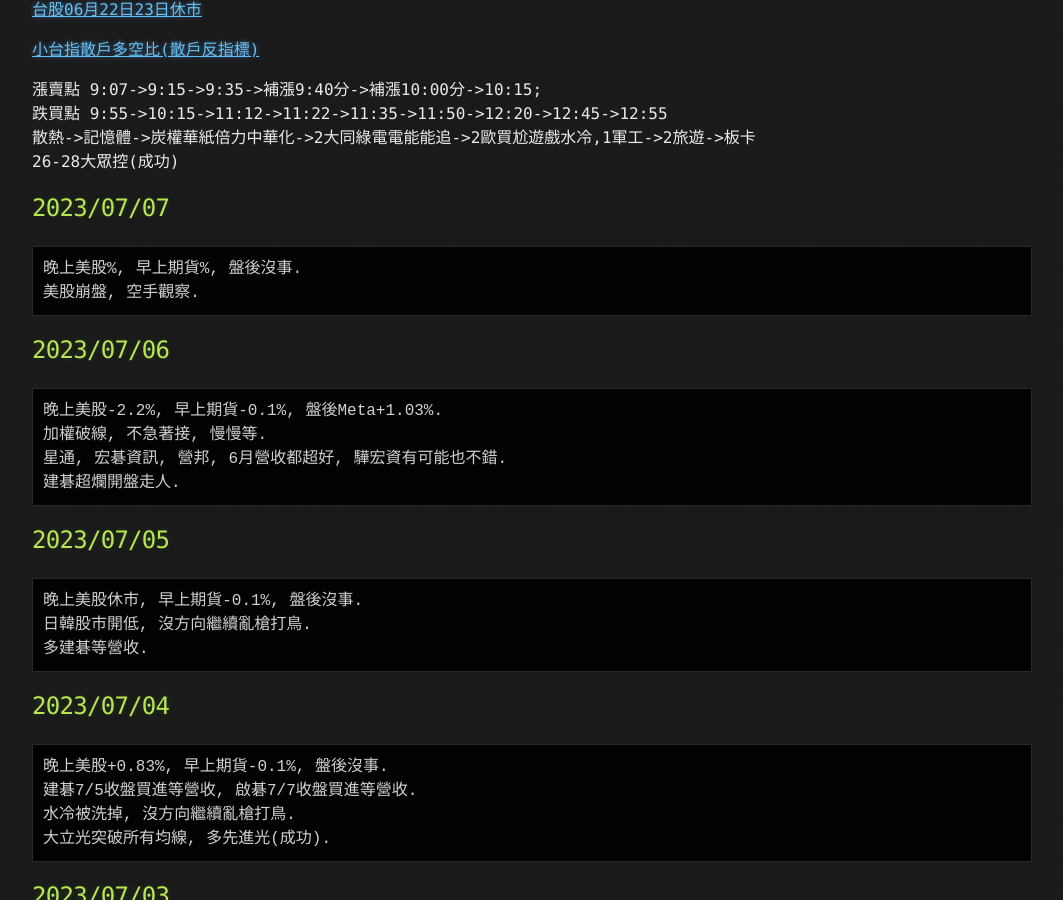
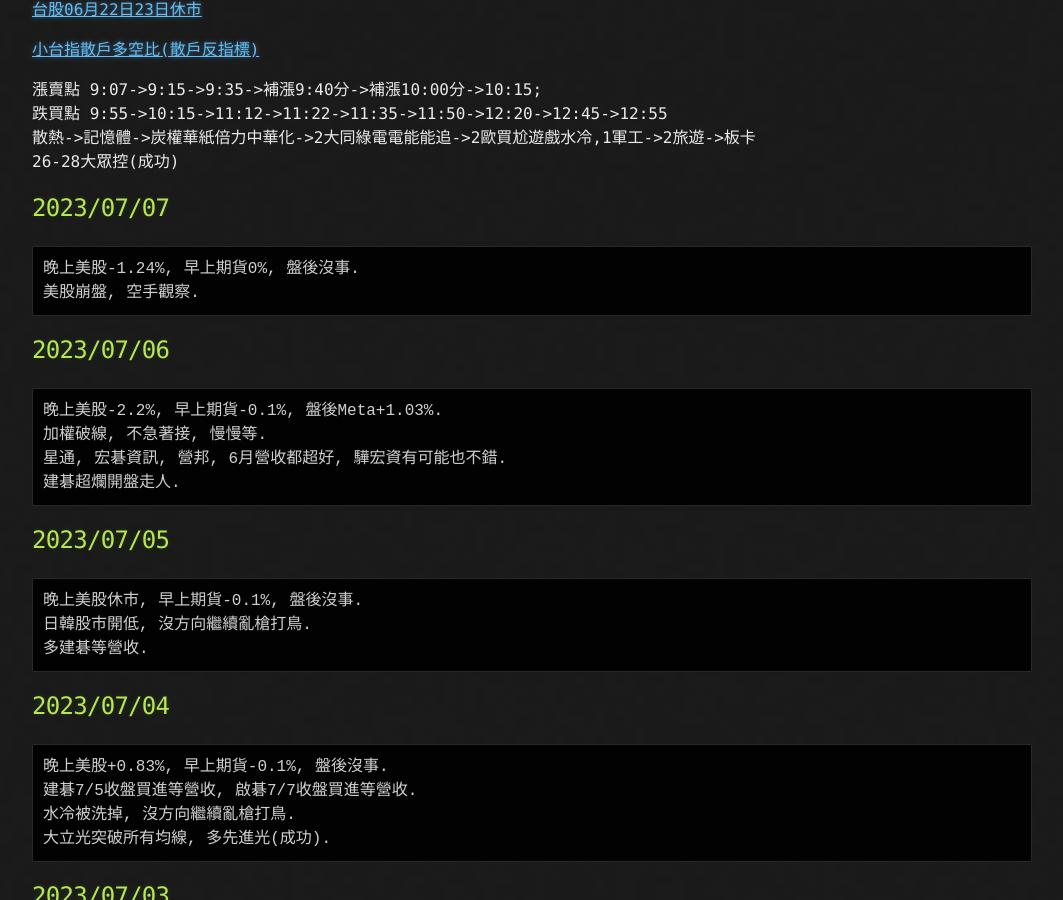
Before and after one commit to lepg5487/Stock_God, a Jekyll site: the page built from index.md, in a window 1280 px wide and 900 px high, scrolled down 460 px. Shown: the whole window, without its empty margins (108-1171 px from the left). Built offline with Jekyll 4.4.1, drawn with Linux system fonts in a browser that asks for light colours; our own code applies the rules of GitHub Pages for plain Markdown files.

Commit message:
Update index.md

````diff
--- a/index.md
+++ b/index.md
@@ -23,7 +23,7 @@
 
 ## 2023/07/07
 ```
-晚上美股%, 早上期貨%, 盤後沒事.
+晚上美股-1.24%, 早上期貨0%, 盤後沒事.
 美股崩盤, 空手觀察.
 ```
 
````
